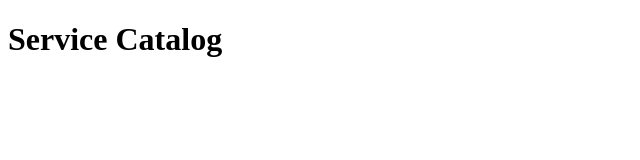
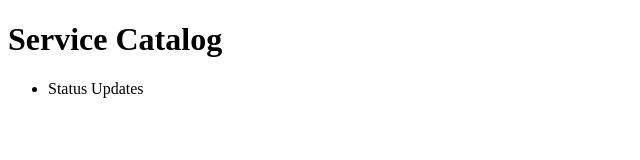
Before and after one commit to pareshc87/github-crash-course, a plain HTML site: page index.html in a window 1280 px wide. Shown: the whole page, without its empty margins (0-640 px from the left). Drawn offline with Linux system fonts and the light colour scheme.

Commit message:
Create new service: Status Updates

```diff
--- a/index.html
+++ b/index.html
@@ -5,5 +5,10 @@
     </head>
     <body>
         <h1>Service Catalog</h1>
+        <div>
+            <ul>
+                <li> Status Updates</li>
+            </ul>
+        </div>
     </body>
 </html>
```
